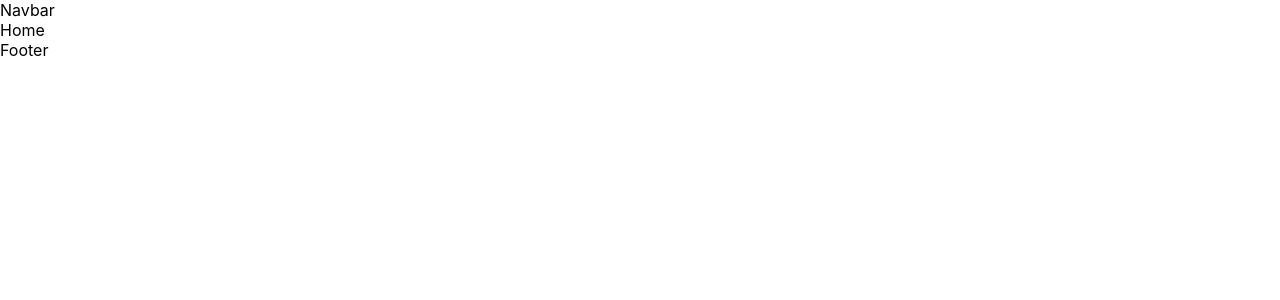
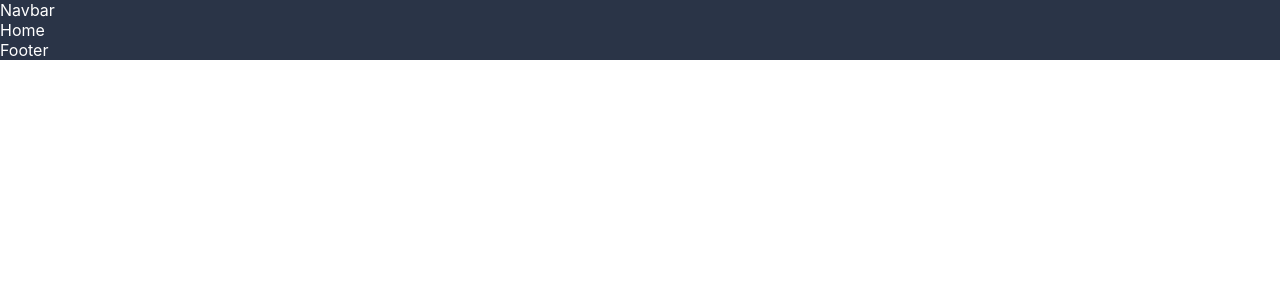
Before and after one commit to itsmahdi62/admin-panel, a React (Create React App) app: page / in a window 1280 px wide. Shown: the top 300 px of the page. Built offline with nearby package versions, Linux system fonts and the light colour scheme.

Commit message:
Add styles

```diff
--- a/src/App.css
+++ /dev/null
@@ -1,38 +0,0 @@
-.App {
-  text-align: center;
-}
-
-.App-logo {
-  height: 40vmin;
-  pointer-events: none;
-}
-
-@media (prefers-reduced-motion: no-preference) {
-  .App-logo {
-    animation: App-logo-spin infinite 20s linear;
-  }
-}
-
-.App-header {
-  background-color: #282c34;
-  min-height: 100vh;
-  display: flex;
-  flex-direction: column;
-  align-items: center;
-  justify-content: center;
-  font-size: calc(10px + 2vmin);
-  color: white;
-}
-
-.App-link {
-  color: #61dafb;
-}
-
-@keyframes App-logo-spin {
-  from {
-    transform: rotate(0deg);
-  }
-  to {
-    transform: rotate(360deg);
-  }
-}
--- /dev/null
+++ b/src/App.scss
@@ -0,0 +1,19 @@
+$main-bg: #2a3447;
+$soft-bg: #384256;
+$dark-bg: #222b3c;
+$main-color:white ;
+$soft-color: #ddd;
+$dark-color: #2a3447;
+*{
+    margin : 0;
+    padding: 0;
+    box-sizing: border-box;
+}
+.main{
+    font-family: "Inter" , sans-serif;
+    background-color: $main-bg;
+    color: $main-color;
+}
+.container{
+    display: flex;
+}
--- a/src/Layout.tsx
+++ b/src/Layout.tsx
@@ -2,7 +2,6 @@ import { Outlet } from "react-router-dom";
 import Menu from "./components/Menu/Menu";
 import Navbar from "./components/Navbar/Navbar";
 import Footer from "./components/Footer/Footer";
-
 const Layout = () => {
     return ( <div className="main">
         <Navbar />
--- a/src/index.css
+++ /dev/null
@@ -1,13 +0,0 @@
-body {
-  margin: 0;
-  font-family: -apple-system, BlinkMacSystemFont, 'Segoe UI', 'Roboto', 'Oxygen',
-    'Ubuntu', 'Cantarell', 'Fira Sans', 'Droid Sans', 'Helvetica Neue',
-    sans-serif;
-  -webkit-font-smoothing: antialiased;
-  -moz-osx-font-smoothing: grayscale;
-}
-
-code {
-  font-family: source-code-pro, Menlo, Monaco, Consolas, 'Courier New',
-    monospace;
-}
--- a/src/index.tsx
+++ b/src/index.tsx
@@ -1,6 +1,6 @@
 import React from 'react';
 import ReactDOM from 'react-dom/client';
-import './index.css';
+import './index.scss';
 import App from './App';
 
 const root = ReactDOM.createRoot(
--- /dev/null
+++ b/src/pages/Login/Login.tsx
@@ -0,0 +1,7 @@
+import "./Login.scss"
+
+const Login = () => {
+    return ( <div>login</div> );
+}
+
+export default Login;
```
Also changed, not shown: src/App.tsx (+6 -1 lines), src/index.scss (added), src/pages/Login/Login.scss (added).
